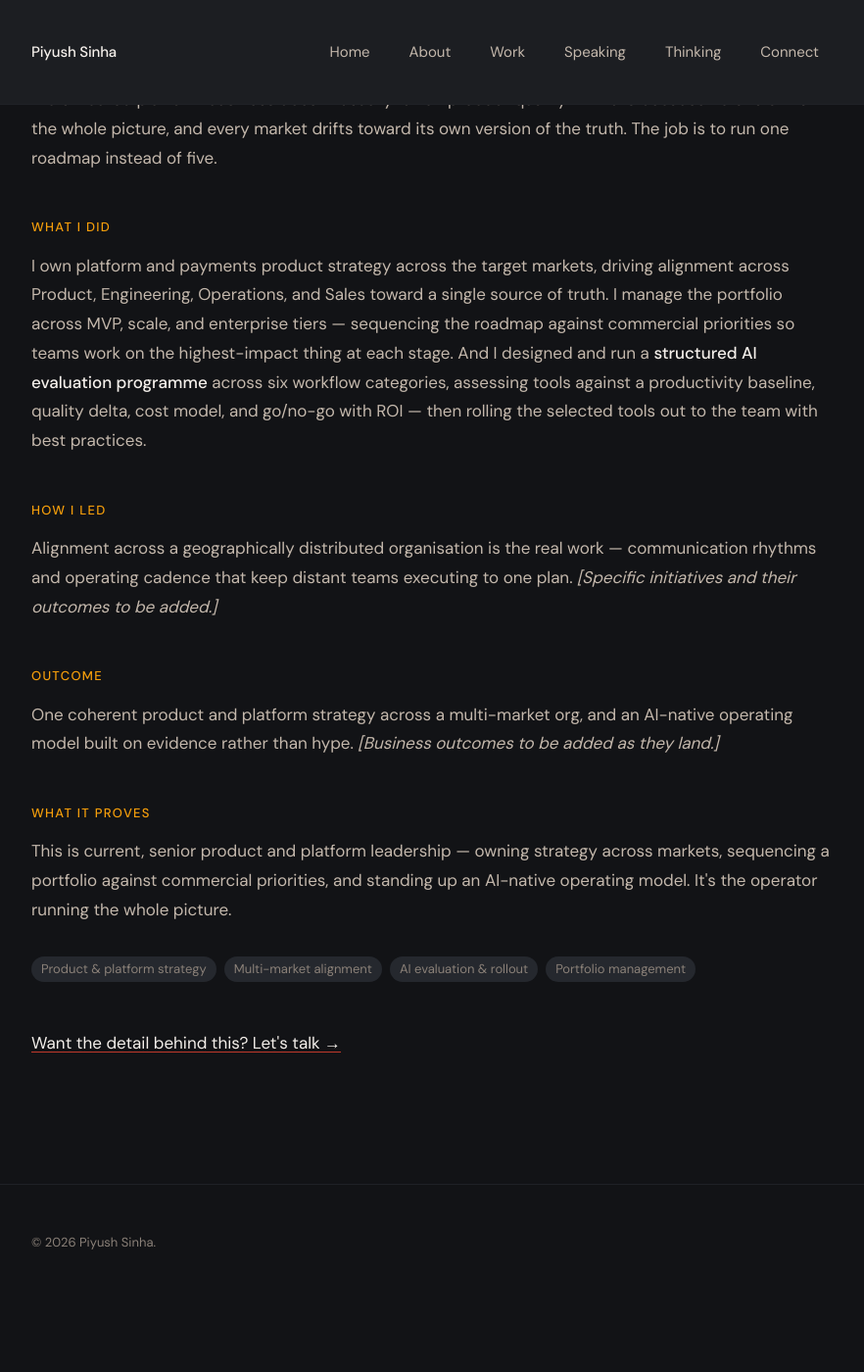
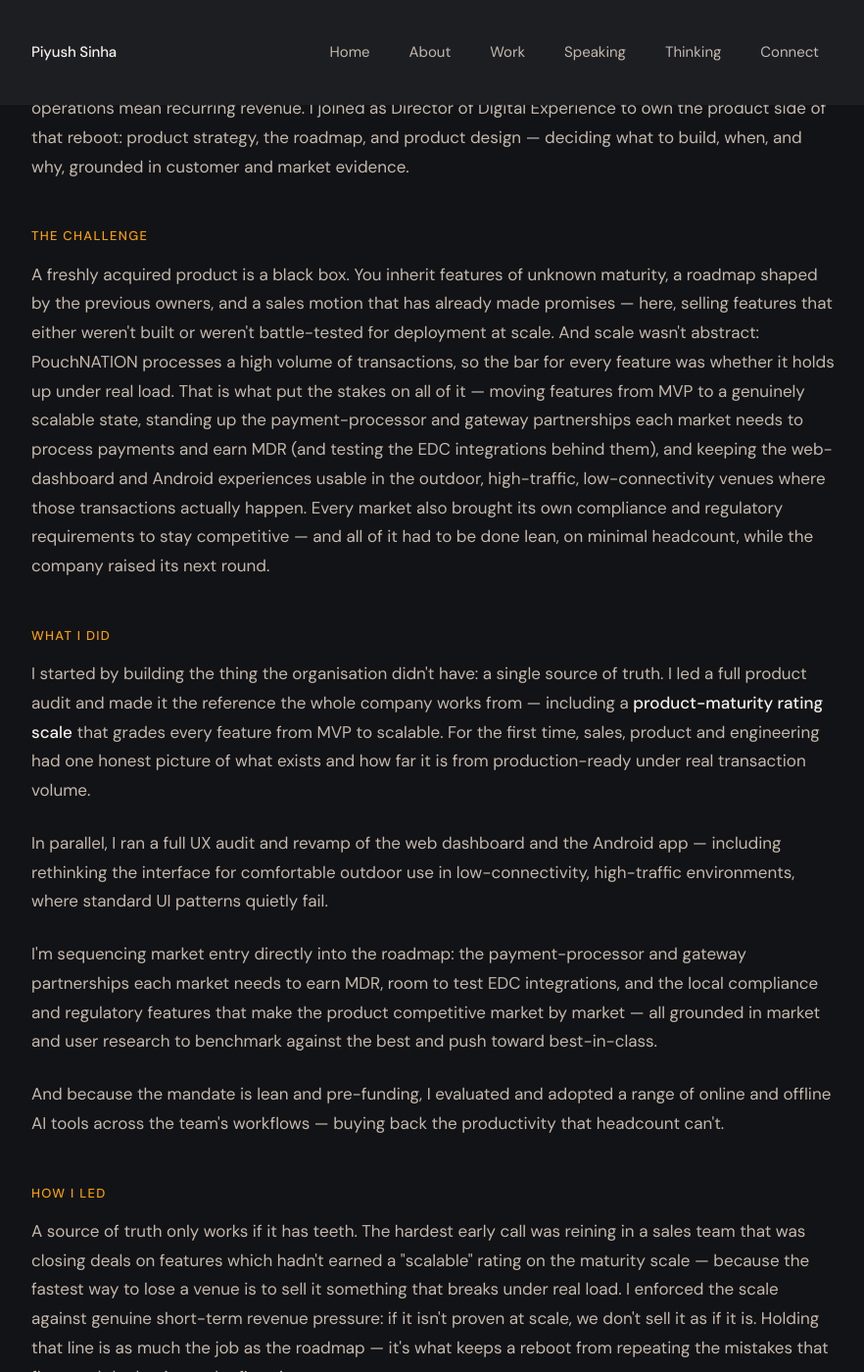
Before and after one commit to piyushsinha/piyushsinha.github.io, a Jekyll site: the page built from work/pouchnation-platform.html, in a window 1280 px wide and 1400 px high, scrolled down 630 px. Shown: the whole window at 98% size, without its empty margins (198-1080 px from the left). Built offline with Jekyll 4.4.1, drawn with Linux system fonts in a browser that asks for light colours; before the commit the page ends 1957 px from its top, so only the background shows below that; some of the changed text lies outside the part shown.

Commit message:
Add files via upload

```diff
--- a/work/pouchnation-platform.html
+++ b/work/pouchnation-platform.html
@@ -1,8 +1,8 @@
 ---
 layout: default
-title: "One Product Strategy, Many Markets — PouchNATION | Piyush Sinha"
+title: "Turning a Reboot Into a Product That Scales — PouchNATION | Piyush Sinha"
 permalink: /work/pouchnation-platform/
-description: "Owning platform and payments product strategy across a distributed, multi-market organisation at PouchNATION — one roadmap instead of five, plus a structured AI evaluation programme across six workflows."
+description: "Owning product strategy, roadmap and UX for the reboot of PouchNATION — a high-volume cashless-payments and venue-operations platform. A single source of truth and product-maturity scale, a dashboard and Android UX rebuilt for outdoor low-connectivity venues, and multi-market payment, EDC and compliance work sequenced on the roadmap. A live mandate in flight."
 ---
 
 <section class="section case-study">
@@ -11,40 +11,43 @@ description: "Owning platform and payments product strategy across a distributed
     <p><a href="{{ '/work/' | relative_url }}">&larr; Back to work</a></p>
 
     <p class="label">PouchNATION · Product &amp; platform strategy · Current</p>
-    <h1>One product strategy, many markets.</h1>
+    <h1>Turning a reboot into a product that scales.</h1>
     <hr class="separator separator--accent">
 
     <p class="case-study__meta">
       <strong>Role:</strong> Director of Digital Experience &nbsp;·&nbsp;
       <strong>Years:</strong> 2025 – present &nbsp;·&nbsp;
-      <strong>Scope:</strong> Distributed, multi-market org &nbsp;·&nbsp;
+      <strong>Scope:</strong> Product strategy, roadmap &amp; UX &nbsp;·&nbsp;
       <strong>Domain:</strong> Product &amp; platform strategy
     </p>
 
     <h2 class="case-study__section-title">Context</h2>
-    <p>PouchNATION is a platform business building for markets across Southeast Asia, South Asia, MENA, South America, and the EU. My mandate is to own product and platform strategy across that footprint.</p>
+    <p>PouchNATION is a cashless-payments and operations platform for venues and events — wearables and RFID, a web dashboard, and an Android point-of-sale app, all running in the outdoor, high-traffic, low-connectivity conditions where events actually happen. The business had gone flat through Covid and was acquired by new owners who wanted to reboot it — and to move its centre of gravity from one-off large events, which don't recur often enough to drive predictable revenue, toward venues, where ongoing operations mean recurring revenue. I joined as Director of Digital Experience to own the product side of that reboot: product strategy, the roadmap, and product design — deciding what to build, when, and why, grounded in customer and market evidence.</p>
 
     <h2 class="case-study__section-title">The challenge</h2>
-    <p>A distributed platform business doesn't usually fail on product quality — it fails because no one owns the whole picture, and every market drifts toward its own version of the truth. The job is to run one roadmap instead of five.</p>
+    <p>A freshly acquired product is a black box. You inherit features of unknown maturity, a roadmap shaped by the previous owners, and a sales motion that has already made promises — here, selling features that either weren't built or weren't battle-tested for deployment at scale. And scale wasn't abstract: PouchNATION processes a high volume of transactions, so the bar for every feature was whether it holds up under real load. That is what put the stakes on all of it — moving features from MVP to a genuinely scalable state, standing up the payment-processor and gateway partnerships each market needs to process payments and earn MDR (and testing the EDC integrations behind them), and keeping the web-dashboard and Android experiences usable in the outdoor, high-traffic, low-connectivity venues where those transactions actually happen. Every market also brought its own compliance and regulatory requirements to stay competitive — and all of it had to be done lean, on minimal headcount, while the company raised its next round.</p>
 
     <h2 class="case-study__section-title">What I did</h2>
-    <p>I own platform and payments product strategy across the target markets, driving alignment across Product, Engineering, Operations, and Sales toward a single source of truth. I manage the portfolio across MVP, scale, and enterprise tiers — sequencing the roadmap against commercial priorities so teams work on the highest-impact thing at each stage. And I designed and run a <strong>structured AI evaluation programme</strong> across six workflow categories, assessing tools against a productivity baseline, quality delta, cost model, and go/no-go with ROI — then rolling the selected tools out to the team with best practices.</p>
+    <p>I started by building the thing the organisation didn't have: a single source of truth. I led a full product audit and made it the reference the whole company works from — including a <strong>product-maturity rating scale</strong> that grades every feature from MVP to scalable. For the first time, sales, product and engineering had one honest picture of what exists and how far it is from production-ready under real transaction volume.</p>
+    <p>In parallel, I ran a full UX audit and revamp of the web dashboard and the Android app — including rethinking the interface for comfortable outdoor use in low-connectivity, high-traffic environments, where standard UI patterns quietly fail.</p>
+    <p>I'm sequencing market entry directly into the roadmap: the payment-processor and gateway partnerships each market needs to earn MDR, room to test EDC integrations, and the local compliance and regulatory features that make the product competitive market by market — all grounded in market and user research to benchmark against the best and push toward best-in-class.</p>
+    <p>And because the mandate is lean and pre-funding, I evaluated and adopted a range of online and offline AI tools across the team's workflows — buying back the productivity that headcount can't.</p>
 
     <h2 class="case-study__section-title">How I led</h2>
-    <p>Alignment across a geographically distributed organisation is the real work — communication rhythms and operating cadence that keep distant teams executing to one plan. <em>[Specific initiatives and their outcomes to be added.]</em></p>
+    <p>A source of truth only works if it has teeth. The hardest early call was reining in a sales team that was closing deals on features which hadn't earned a "scalable" rating on the maturity scale — because the fastest way to lose a venue is to sell it something that breaks under real load. I enforced the scale against genuine short-term revenue pressure: if it isn't proven at scale, we don't sell it as if it is. Holding that line is as much the job as the roadmap — it's what keeps a reboot from repeating the mistakes that flattened the business the first time.</p>
 
     <h2 class="case-study__section-title">Outcome</h2>
-    <p>One coherent product and platform strategy across a multi-market org, and an AI-native operating model built on evidence rather than hype. <em>[Business outcomes to be added as they land.]</em></p>
+    <p>This is a live mandate, in active execution — so the honest markers are leading indicators, not final numbers. The product now runs on a shared source of truth and a maturity scale the organisation actually decides from; the dashboard and Android experiences are being rebuilt around real outdoor conditions; and market entry is staged on the roadmap, with payments, EDC and compliance sequenced market by market. The reboot now has a strategy, a system of record, and a lean, AI-assisted operating model built to scale it — with the commercial results still landing as execution continues. <em>(Specific figures under NDA.)</em></p>
 
     <h2 class="case-study__section-title">What it proves</h2>
-    <p>This is current, senior product and platform leadership — owning strategy across markets, sequencing a portfolio against commercial priorities, and standing up an AI-native operating model. It's the operator running the whole picture.</p>
+    <p>Senior product leadership at its least glamorous and most valuable: taking an unproven, freshly acquired product and building the strategy, the source of truth, and the lean operating model to scale it across markets — with the discipline to hold the maturity line against short-term pressure while doing it. The operator who makes a reboot real.</p>
 
     <div class="case-study__tags">
       <ul class="pill-list">
-        <li class="pill">Product &amp; platform strategy</li>
-        <li class="pill">Multi-market alignment</li>
-        <li class="pill">AI evaluation &amp; rollout</li>
-        <li class="pill">Portfolio management</li>
+        <li class="pill">Product strategy</li>
+        <li class="pill">Product audit &amp; maturity</li>
+        <li class="pill">Multi-market payments</li>
+        <li class="pill">AI-native operating model</li>
       </ul>
     </div>
 
```
